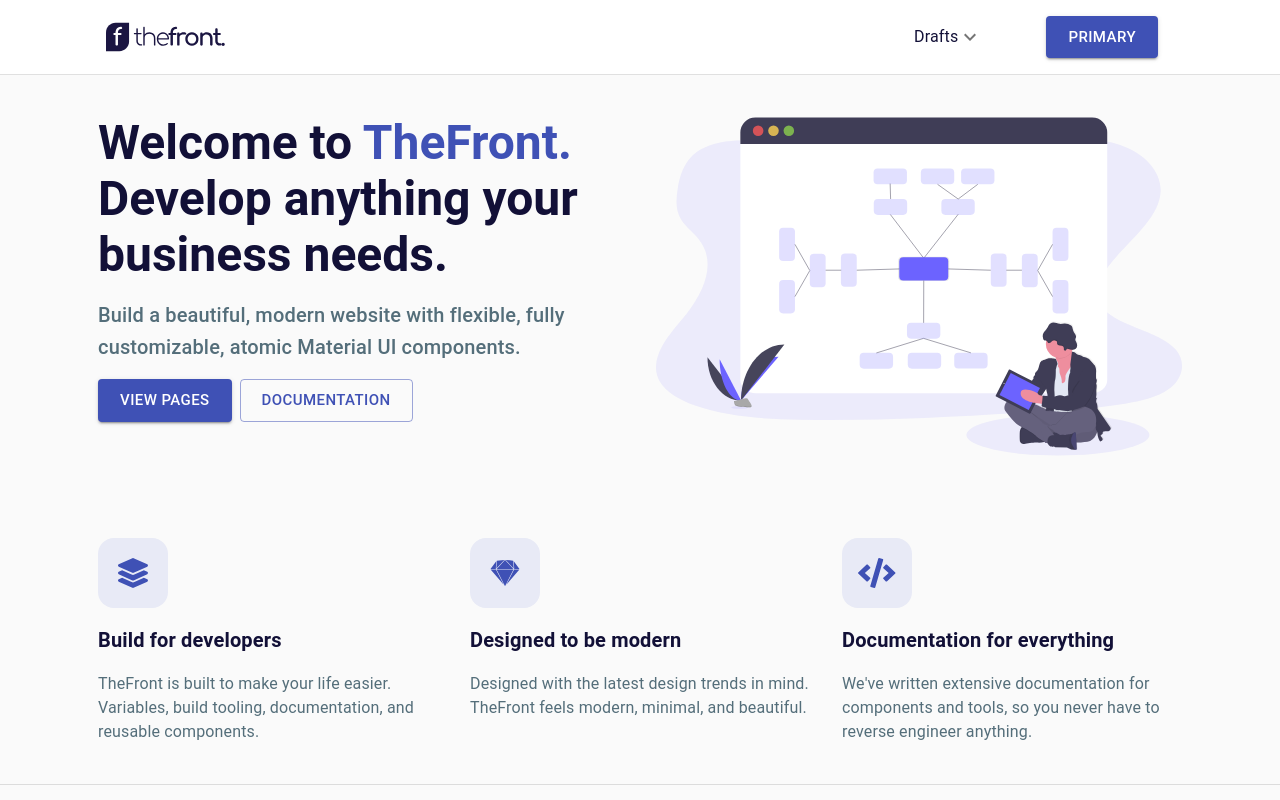
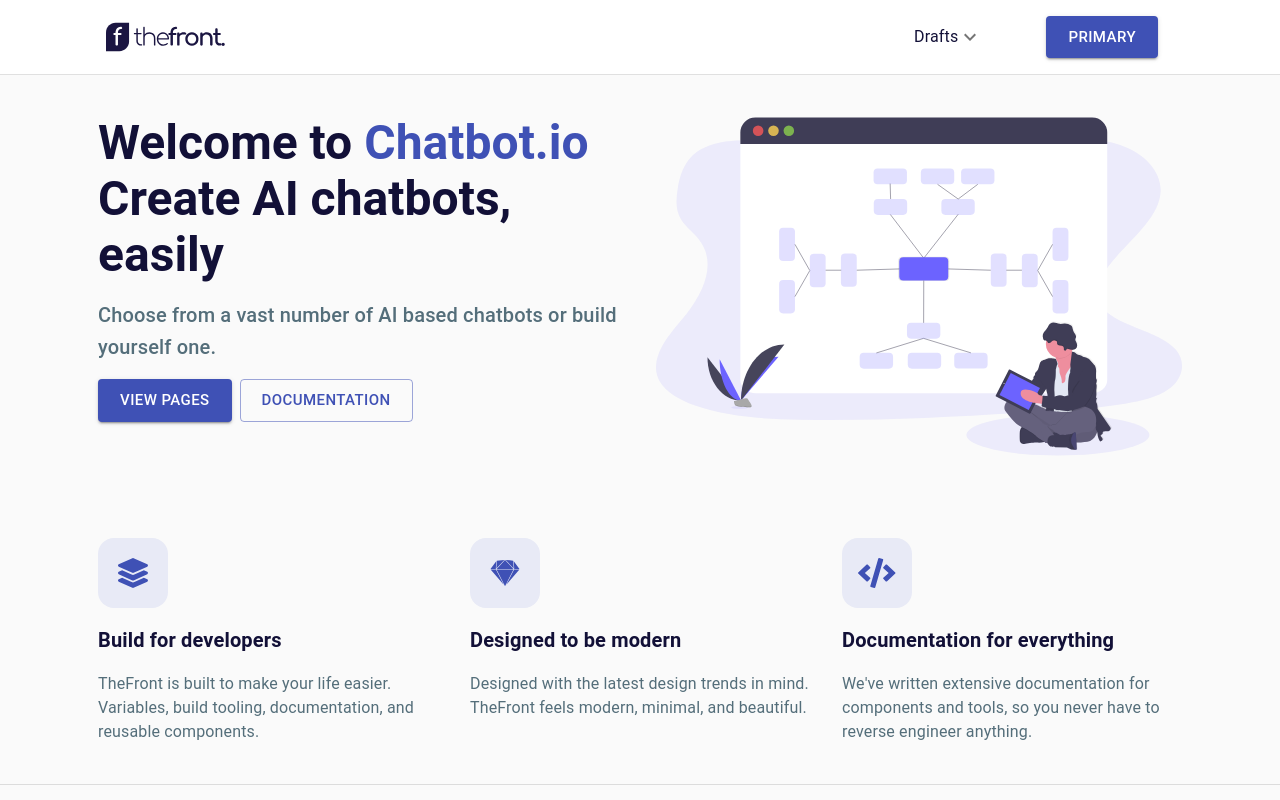
Before and after one commit to SomeshKb/ChatBotReact, a React (Create React App) app: page / in a window 1280 px wide. Shown: the top 800 px of the page. Built offline with nearby package versions, Linux system fonts and the light colour scheme.

Commit message:
section 1 text changes

```diff
--- a/src/sections/Section1.js
+++ b/src/sections/Section1.js
@@ -31,16 +31,15 @@
             className={classes.typography}
           >
             <span>
-              Welcome to <span className={classes.span}>TheFront.</span>
+              Welcome to <span className={classes.span}>Chatbot.io</span>
               <br />
-              <span>Develop anything your business needs.</span>
+              <span>Create AI chatbots, easily</span>
             </span>
           </Typography>
         </Grid>
         <Grid item xs={12}>
           <Typography variant="h6" align="left" color="textSecondary">
-            Build a beautiful, modern website with flexible, fully customizable,
-            atomic Material UI components.
+           Choose from a vast number of AI based chatbots or build yourself one.
           </Typography>
         </Grid>
         <Grid item xs={12}>
```
